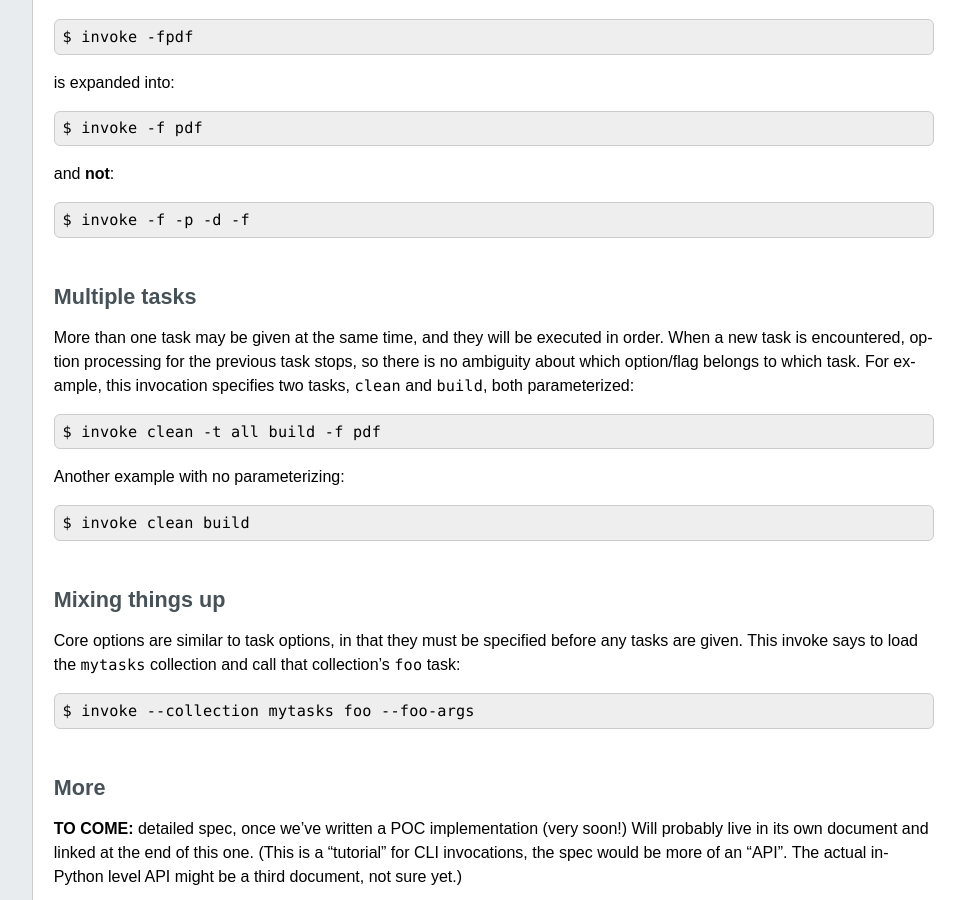
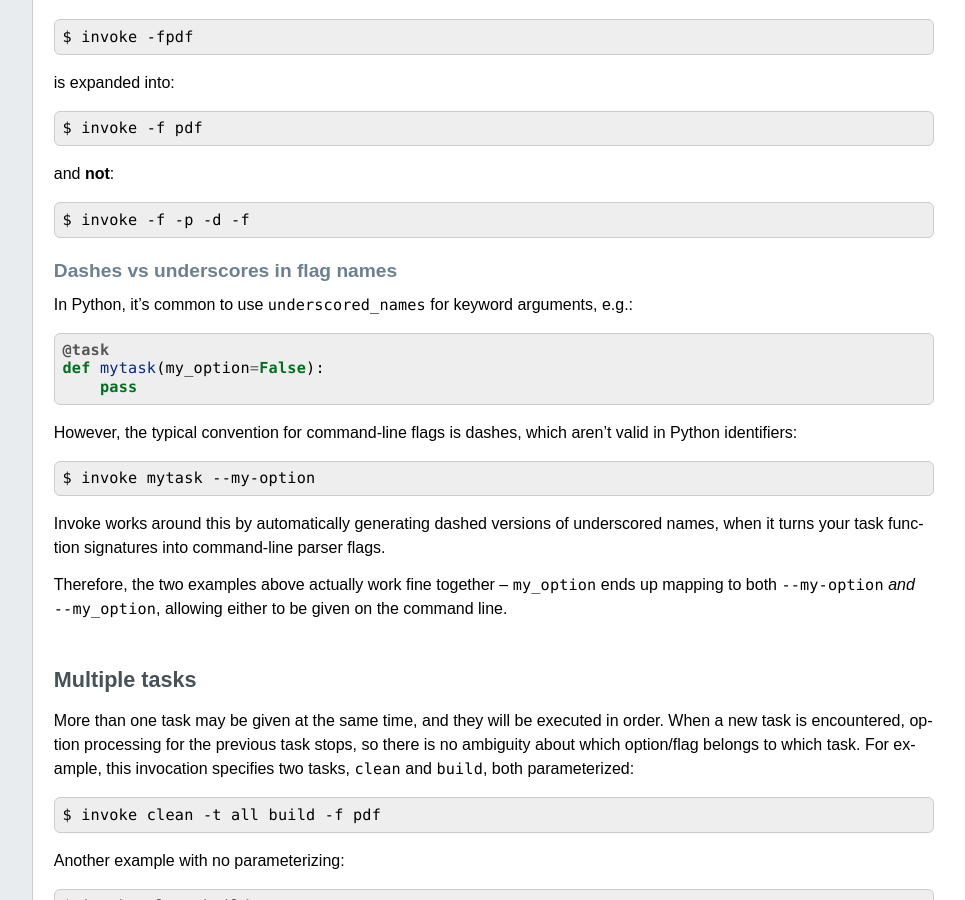
Before and after one commit to pyinvoke/invoke, a Sphinx documentation site: the page built from docs/concepts/cli/intro.rst, in a window 1280 px wide and 900 px high, scrolled down 1462 px. Shown: the whole window, without its empty margins (224-1189 px from the left). Built offline with Sphinx 7.4.7, drawn with Linux system fonts in a browser that asks for light colours; some of the changed text lies outside the part shown.

Commit message:
DDD and TDD

```diff
--- a/docs/concepts/cli/intro.rst
+++ b/docs/concepts/cli/intro.rst
@@ -82,6 +82,29 @@ and **not**::
 
     $ invoke -f -p -d -f
 
+Dashes vs underscores in flag names
+-----------------------------------
+
+In Python, it's common to use ``underscored_names`` for keyword arguments,
+e.g.::
+
+    @task
+    def mytask(my_option=False):
+        pass
+
+However, the typical convention for command-line flags is dashes, which aren't
+valid in Python identifiers::
+
+    $ invoke mytask --my-option
+
+Invoke works around this by automatically generating dashed versions of
+underscored names, when it turns your task function signatures into
+command-line parser flags.
+
+Therefore, the two examples above actually work fine together -- ``my_option``
+ends up mapping to both ``--my-option`` *and* ``--my_option``, allowing either
+to be given on the command line.
+
 
 Multiple tasks
 ==============
```
Also changed, not shown: 2 other files.
